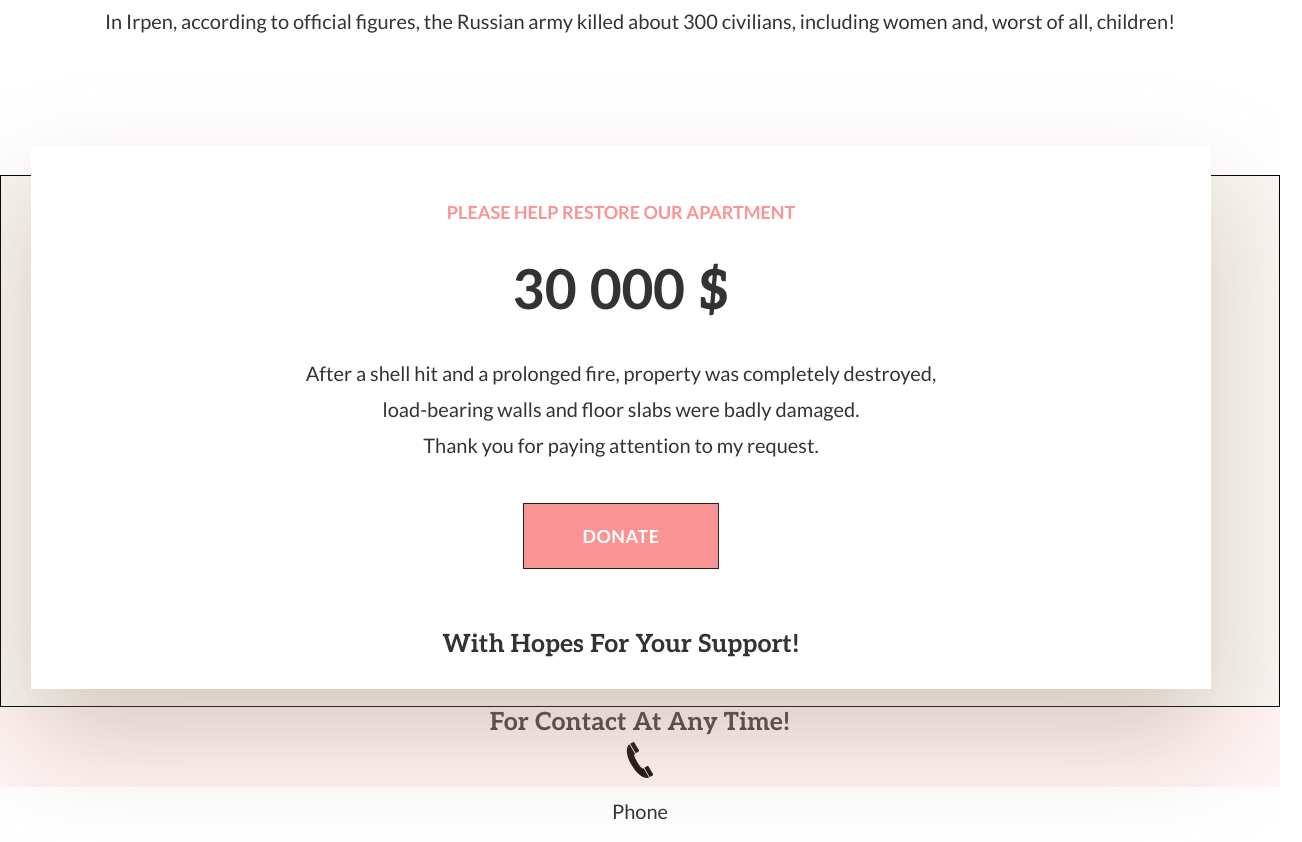
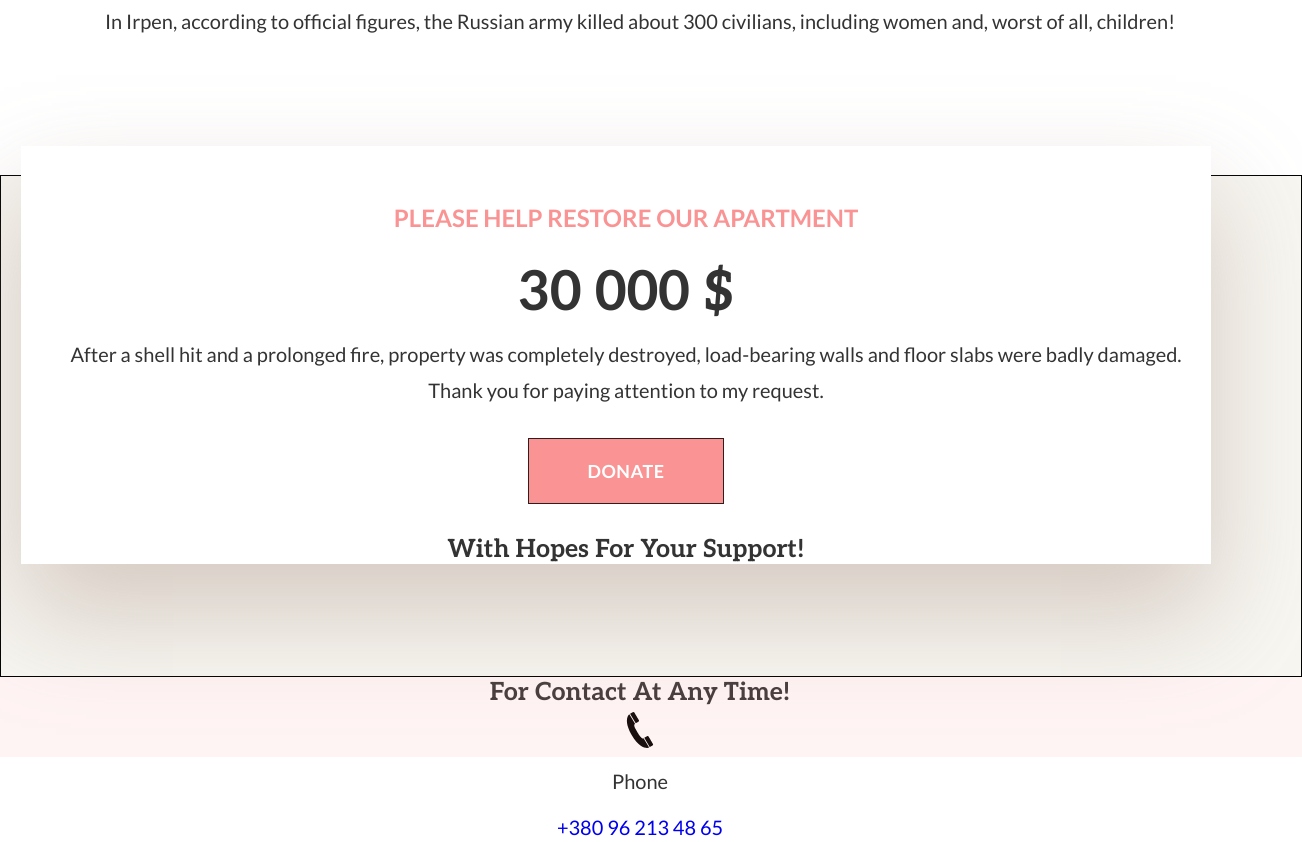
Before and after one commit to vsenikiperebral/slod-help-mob, a plain HTML site: page index.html in a window 1280 px wide. Shown: the part 5621-6463 px from the top of the page, 1302 px wide, since content can reach past the window. Drawn offline with nearby package versions, Linux system fonts and the light colour scheme.

Commit message:
20.12 / 17.00

```diff
--- a/index.html
+++ b/index.html
@@ -242,19 +242,18 @@
         <!-- DONATE -->
 
         <section>
-            <div class="donate container">
+            <div class="donate">
                 <div class="donate__all">
-                    <p class="help">PLEASE HELP RESTORE OUR APARTMENT</p>
-                    <p class="amount">30 000 $</p>
-                    <p class="donate-text">
+                    <p class="donate__help">PLEASE HELP RESTORE OUR APARTMENT</p>
+                    <p class="donate__amount">30 000 $</p>
+                    <p class="donate__text">
                         After a shell hit and a prolonged fire, property was completely
-                        destroyed, <br />
-                        load-bearing walls and floor slabs were badly damaged. <br />
+                        destroyed, load-bearing walls and floor slabs were badly damaged. <br />
                         Thank you for paying attention to my request.
                     </p>
-                    <a href="" class="button primary donate-btn">DONATE</a>
+                    <a href="" class="button donate__btn">DONATE</a>
                     <div>
-                        <h3 class="donate-hopes">With Hopes For Your Support!</h3>
+                        <h3 class="donate__hopes">With Hopes For Your Support!</h3>
                     </div>
                 </div>
             </div>
--- a/sass/_base.scss
+++ b/sass/_base.scss
@@ -8,6 +8,10 @@ body {
   line-height: 1.8;
   margin-left: auto;
   margin-right: auto;
+
+  @media screen and (min-width: 360px) and (max-width: 767px) {
+
+  }
 
 }
 
--- a/sass/_btn.scss
+++ b/sass/_btn.scss
@@ -1,6 +1,5 @@
 .button {
   display: inline-block;
-
   padding-left: 32px;
   padding-right: 32px;
   padding-top: 16px;
@@ -21,7 +20,6 @@
   border-color: $ptxc;
 }
 
-
 .button__first {
   margin-top: 20px;
 }
--- a/sass/_dividers.scss
+++ b/sass/_dividers.scss
@@ -1,6 +1,6 @@
 .divider-bottom {
   margin-top: -30px;
-    background-image: url('../images/divider-bottom.png');
+  background-image: url("../images/divider-bottom.png");
   background-repeat: no-repeat;
   background-position: center;
   background-size: cover;
@@ -8,7 +8,7 @@
 
 .divider-top {
   margin-bottom: 0;
-    background-image: url('../images/divider-beige.png');
+  background-image: url("../images/divider-beige.png");
   background-repeat: no-repeat;
   background-position: center;
   background-size: cover;
--- a/sass/_donate.scss
+++ b/sass/_donate.scss
@@ -1,67 +1,57 @@
-.container.donate {
+
+.donate {
+  text-align: center;
+  width: 100%;
   margin-top: 80px;
+  padding-left: 20px;
   background-color: #f7f6f1;
   border: 1px solid $brdc;
-    // background-position-y: -20px;
   padding-bottom: 30px;
-
   position: relative;
-    height: 500px;
-    box-shadow: 0px 50px 0px 30px rgba(250,148,148,0.1);
-
+  height: 470px;
+  box-shadow: 0px 50px 0px 30px rgba(250, 148, 148, 0.1);
 }
 
 .donate__all {
+  width: 90%;
   display: block;
   background-color: #fff;
-    margin-right: 10px;
-    margin-left: 10px;
-    margin-bottom: 0;
+  padding-left: 20px;
   padding-top: 50px;
-
-    box-shadow: 0px 50px 100px 0px rgba(163,135,123,0.4);
-
-
+  box-shadow: 0px 50px 100px 0px rgba(163, 135, 123, 0.4);
+  top: -30px;
   position: absolute;
-    width: 1180px;
-
-    top: -30px;
-    justify-content: center;
-
-    & .help {
-        font-weight: 700;
-  font-size: 18px;
-  color: $btnbgc;
-  text-align: center;
-  margin-top: 0;
-  margin-bottom: 30px;
 }
 
-    & .amount {
-        font-family: 'Aleo',serif;
+.donate__help {
+  display: block;
+  font-weight: 700;
+  font-size: 24px;
+  color: #fa9494;
+  text-align: center;
+  margin-bottom: 20px;
+
+  @media screen and (min-width: 360px) and (max-width: 767px) {
+    font-size: calc(24px + (30 - 20) * ((100vw - 360px) / (767 - 360)));
+  }
+}
+
+.donate__amount {
+  font-family: "Aleo", serif;
   font-weight: 700;
   font-size: 55px;
   color: $ptxc;
   line-height: 1.2em;
 }
 
+.donate__text {
+  margin-bottom: 30px;
+
+  @media screen and (min-width: 360px) and (max-width: 767px) {
+    font-size: calc(20px + (24 - 20) * ((100vw - 360px) / (767 - 360)));
+  }
 }
 
-.donate {
-  text-align: center;
-  margin-top: 100px;
-}
-
-.donate-text {
-  margin-top: 30px;
-}
-
-.donate-btn {
-  margin-top: 30px;
+.donate__btn {
   margin-bottom: 30px;
 }
-
-.donate-hopes {
-  margin-top: 30px;
-  padding-bottom: 30px;
-}
--- a/sass/_header.scss
+++ b/sass/_header.scss
@@ -1,6 +1,5 @@
 .header {
   background-color: $ptxc;
-  width: 100%;
 
   .container.nav {
     display: flex;
@@ -17,10 +16,9 @@
       font-weight: 700;
       font-size: 38px;
 
-      @media screen and (max-width: 767px)
-    {
-      font-size: 30px;
-    }
+      @media screen and (max-width: 767px) {
+        font-size: 30px;
+      }
     }
 
     .logo-yellow {
@@ -31,8 +29,7 @@
       font-weight: 700;
       font-size: 38px;
 
-      @media screen and (max-width: 767px)
-      {
+      @media screen and (max-width: 767px) {
         font-size: 30px;
       }
     }
```
Also changed, not shown: sass/_about.scss (+2 -5 lines), sass/_frames.scss (+4 -5 lines), sass/_hero.scss (+5 -12 lines), css/main.css, css/main.min.css, 2 other files. Lines whose indentation alone changed are shown as unchanged.
